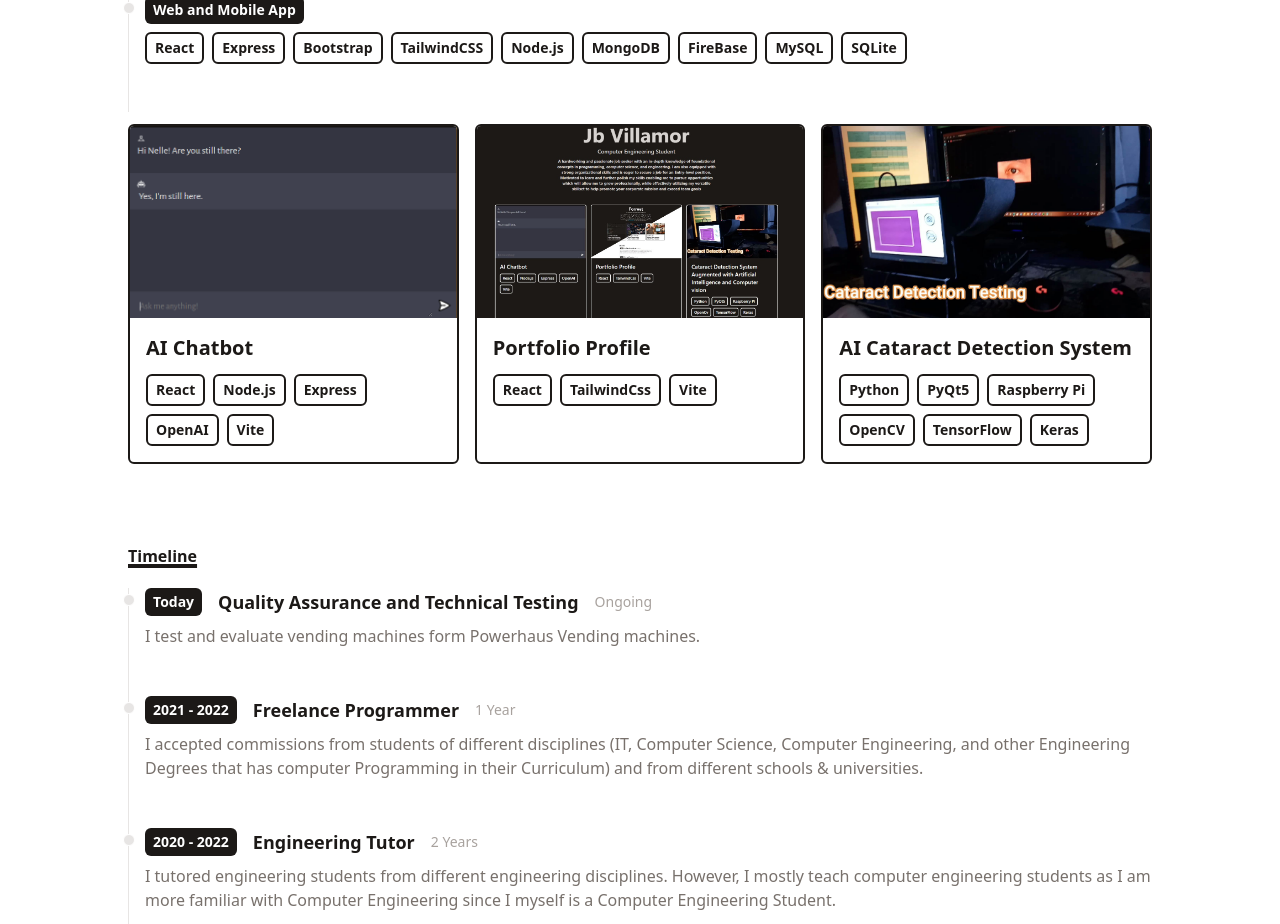
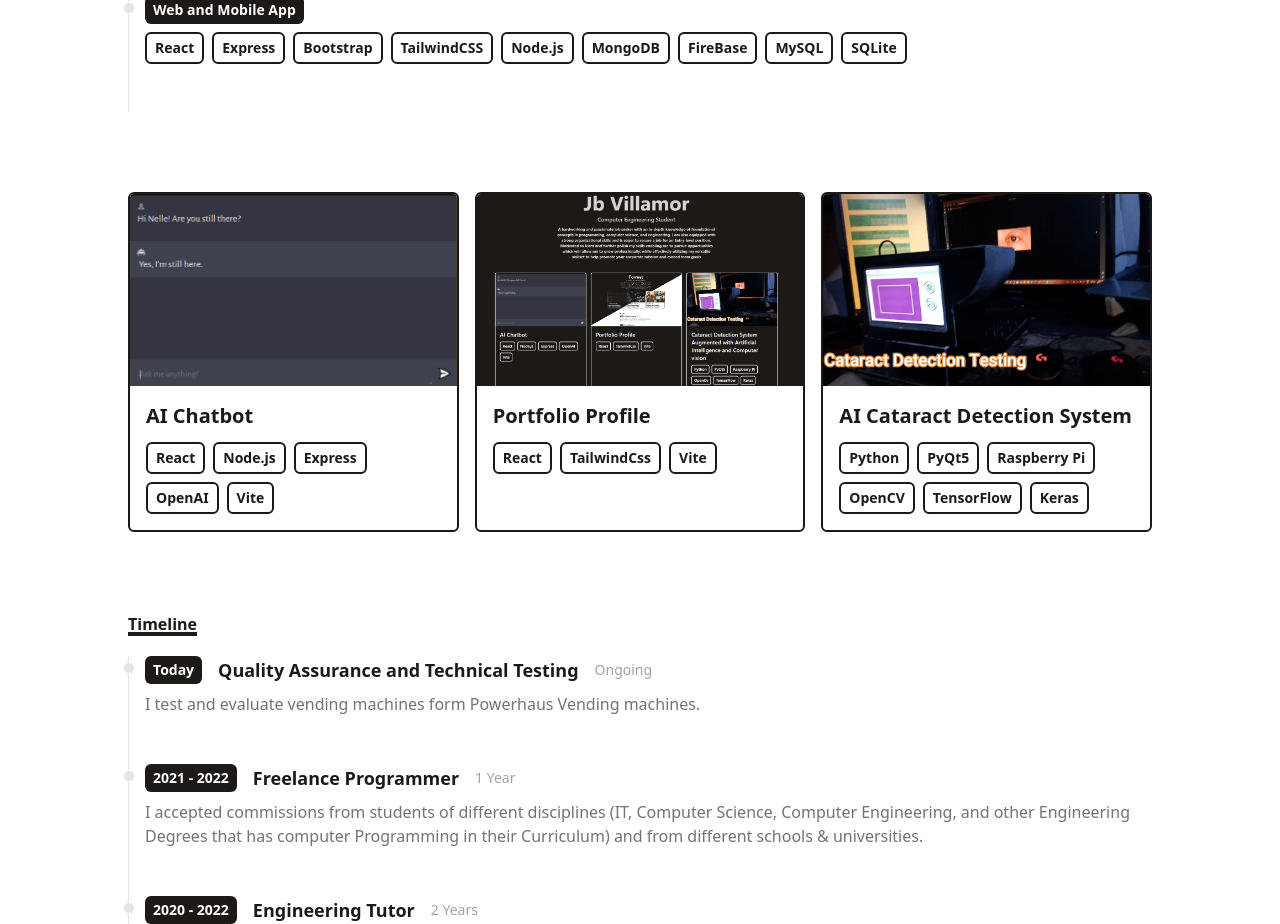
Before and after one commit to AlgoChad/Portfolio-Website, a React (Vite) app in the folder portfolio-profile/: page / in a window 1280 px wide. Shown: the part 820-1744 px from the top of the page. Built offline with nearby package versions, Linux system fonts and the light colour scheme.

Commit message:
Improved Intro 1

```diff
--- a/portfolio-profile/src/components/Portfolio.jsx
+++ b/portfolio-profile/src/components/Portfolio.jsx
@@ -4,7 +4,7 @@
 
 function Portfolio(){
     return(
-        <div className="flex flex-col md:flex-row items-center justify-center">
+        <div className="flex flex-col md:flex-row items-center justify-center mt-20">
             <div className="grid grid-cols-1 md:grid-cols-2 lg:grid-cols-3 gap-4">
                 {portfolio.map(project => (
                     <PortfolioItem
```
